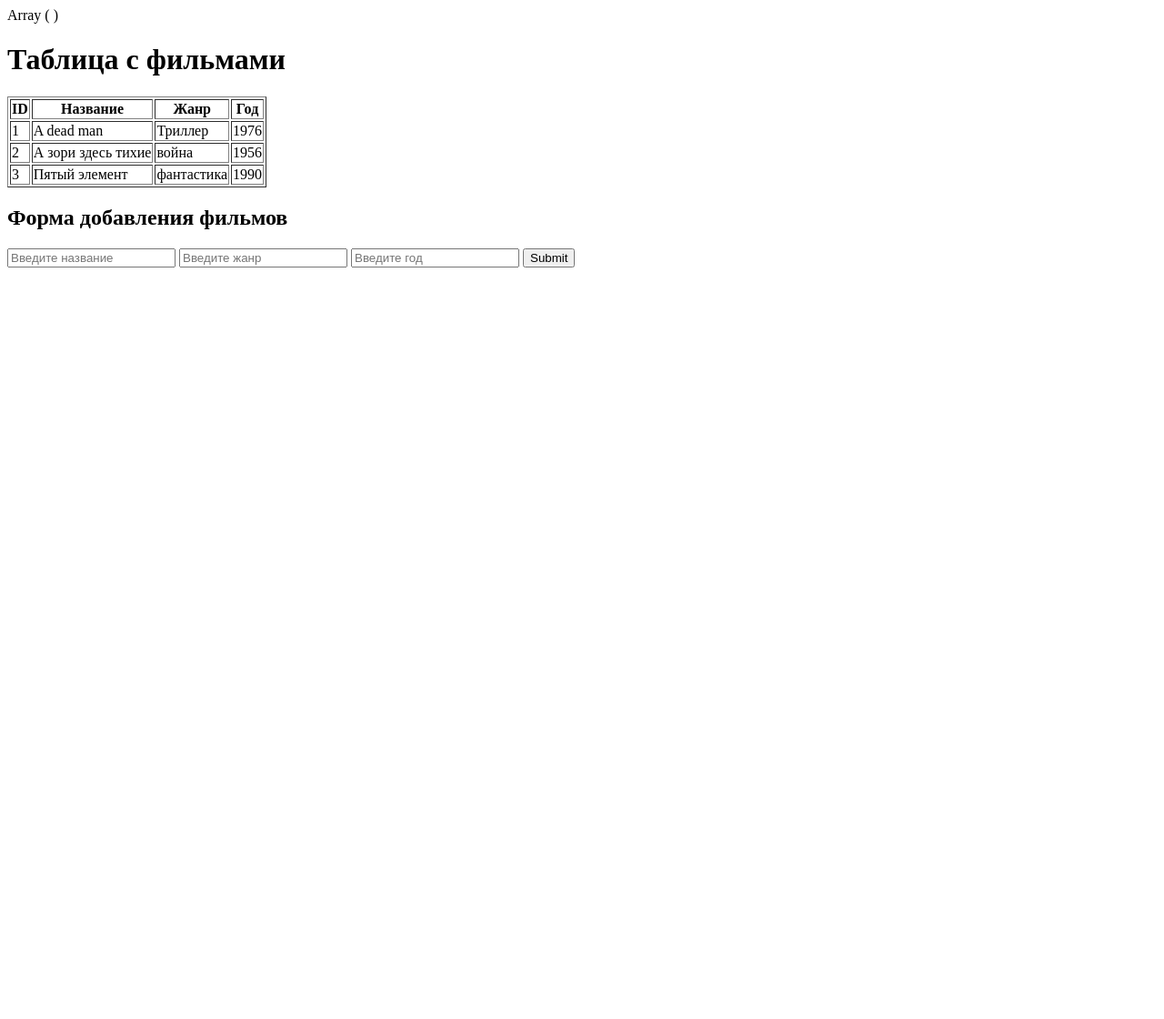
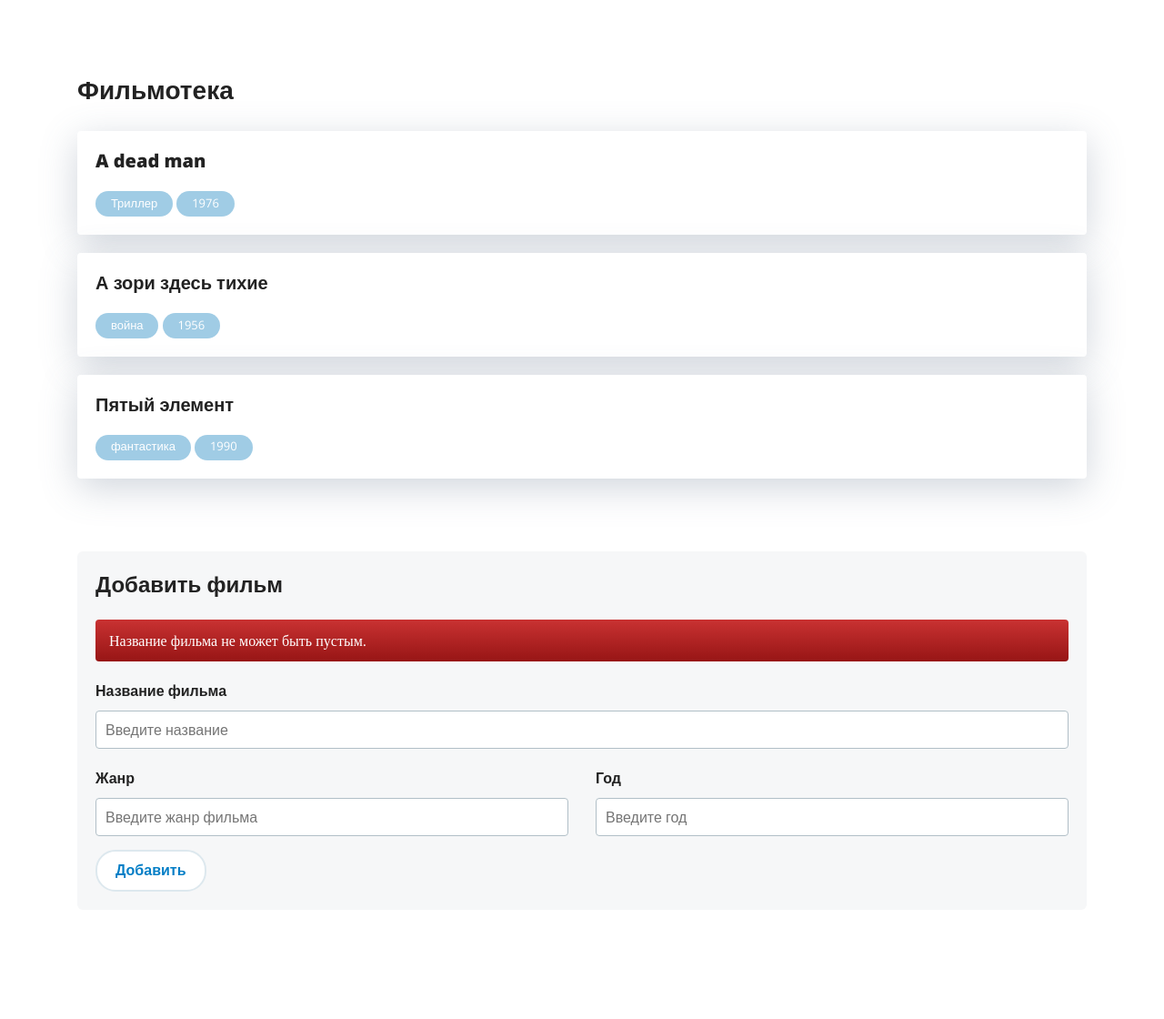
Before and after one commit to anatoliy19/WD04-filmoteka-andreev, a PHP site: page / in a window 1280 px wide. Shown: the whole page at 91% size. Before the commit the page ends 294 px from the top, so only its background shows below. Run offline with PHP 8.4, Linux system fonts and the light colour scheme; data comes from the database, SQL or seed files in the repository; some libraries are stand-ins or nearby versions.

Commit message:
на основе заготовки

```diff
--- a/index.php
+++ b/index.php
@@ -1,21 +1,38 @@
+<!-- Разные миксины по одному, которые понадобятся. Для логотипа, бейджа, и т.д.-->
+<!DOCTYPE html>
+<html lang="ru">
+
+<head>
+	<meta charset="UTF-8" />
+	<title>Анатолий Андреев - Фильмотека</title>
+	<!--[if IE]><meta http-equiv="X-UA-Compatible" content="IE=edge"/><![endif]-->
+	<meta name="keywords" content="" />
+	<meta name="description" content="" /><!-- build:cssVendor css/vendor.css -->
+	<link rel="stylesheet" href="libs/normalize-css/normalize.css" />
+	<link rel="stylesheet" href="libs/bootstrap-4-grid/grid.min.css" />
+	<link rel="stylesheet" href="libs/jquery-custom-scrollbar/jquery.custom-scrollbar.css" /><!-- endbuild -->
+	<!-- build:cssCustom css/main.css -->
+	<link rel="stylesheet" href="./css/main.css" /><!-- endbuild -->
+	<link href="https://fonts.googleapis.com/css?family=Open+Sans:400,600,700,800&amp;subset=cyrillic-ext" rel="stylesheet">
+	<!--[if lt IE 9]><script src="http://cdnjs.cloudflare.com/ajax/libs/html5shiv/3.7.2/html5shiv.min.js"></script><![endif]-->
+</head>
+
 <?php
-
-
 $link = mysqli_connect('localhost','root','','WD04-filmoteka-andreev');
-
-
-
 if (mysqli_connect_error()){
-
-
 	die("ошибка подключения к базе данных");
 }
 
+$query = "SELECT * From movies";
+$movies = array();
+if ($result = mysqli_query($link,$query)){
+    while ($row = mysqli_fetch_array($result)){
+    		$movies[] = $row;
+    }
+}
+
 //добавить фильмы в БД
-	print_r($_POST);
-
 	if ( array_key_exists('add-movie', $_POST)){
-
 		if ( $_POST['name'] == ''){
 			echo "<p>Надо ввести название</p>";
 		}
@@ -30,74 +47,54 @@ if (mysqli_connect_error()){
 			'".mysqli_real_escape_string($link, $_POST['kind'])."',
 			'".mysqli_real_escape_string($link, $_POST['year'])."' )";
 
-
 			if ( mysqli_query($link, $query) ){
-
 				echo "<p>Фильм был добавлен</p>";
 			} else {
-
 				echo "<p>Фильм не был добавлен</p>";
 			}
 		}
 	}
+?>
+<body class="index-page">
+	<div class="container user-content section-page">
+		<div class="title-1">Фильмотека</div>
 
-$query = "SELECT * From movies";
-
-$movies = array();
-
-if ($result = mysqli_query($link,$query)){
+<?php
+  foreach ($movies as $key => $value) {
+  ?>
+		<div class="card mb-20">
+			<h4 class="title-4"><?php echo $movies[$key]['name'] ?></h4>
+			<div class="badge"><?php echo $movies[$key]['kind'] ?></div>
+			<div class="badge"><?php echo $movies[$key]['year'] ?></div>
+		</div>
+<?php
+  }
+  ?>
 
 
-    while ($row = mysqli_fetch_array($result)){
-    		$movies[] = $row;
-    }
-}
+		<div class="panel-holder mt-80 mb-40">
+			<div class="title-3 mt-0">Добавить фильм</div>
+			<form action="index.php" method="POST">
+				<div class="notify notify--error mb-20">Название фильма не может быть пустым.</div>
+				<div class="form-group"><label class="label">Название фильма<input class="input" name="name" type="text" placeholder="Введите название" /></label></div>
+				<div class="row">
+					<div class="col">
+						<div class="form-group"><label class="label">Жанр<input class="input" name="kind" type="text" placeholder="Введите жанр фильма" /></label></div>
+					</div>
+					<div class="col">
+						<div class="form-group"><label class="label">Год<input class="input" name="year" type="text" placeholder="Введите год" /></label></div>
+					</div>
+				</div><input class="button" type="submit" name="add-movie" value="Добавить" />
+			</form>
+		</div>
+	</div><!-- build:jsLibs js/libs.js -->
+	<script src="libs/jquery/jquery.min.js"></script><!-- endbuild -->
+	<!-- build:jsVendor js/vendor.js -->
+	<script src="libs/jquery-custom-scrollbar/jquery.custom-scrollbar.js"></script>
+	<script async defer src="https://maps.googleapis.com/maps/api/js?key=AIzaSyAIr67yxxPmnF-xb4JVokCVGgLbPtuqxiA"></script><!-- endbuild -->
+	<!-- build:jsMain js/main.js -->
+	<script src="js/main.js"></script><!-- endbuild -->
+	<script defer="defer" src="https://use.fontawesome.com/releases/v5.0.6/js/all.js"></script>
+</body>
 
-
-
-
-?>
-
-
-
-    <h1> Таблица с фильмами</h1>
-
-		<table border="1">
-
-    		<thead>
-    			<tr>
-    				<th>ID</th>
-    				<th>Название</th>
-    				<th>Жанр</th>
-    				<th>Год</th>
-    			</tr>
-    		</thead>
-    		<tbody>
-
-    			<?php
-
-    			foreach ($movies as $key => $value) {
-    			?>
-    				<tr>
-
-    				<td><?php echo $movies[$key]['id'] ?></td>
-    				<td><?php echo $movies[$key]['name'] ?></td>
-    				<td><?php echo $movies[$key]['kind'] ?></td>
-    				<td><?php echo $movies[$key]['year'] ?></td>
-    				</tr>
-    		<?php
-    			}
-
-    		?>
-	   		</tbody>
-    	</table>
-
-     <h2>Форма добавления фильмов</h2>
-
-     <form action="index.php" method="POST">
-
-     	<input type="text" placeholder="Введите название" name="name">
-     	<input type="text" placeholder="Введите жанр" name="kind">
-     	<input type="password" placeholder="Введите год" name="year">
-     	<input type="submit" placeholder="Добавить фильм" name="add-movie">
-     </form>
+</html>
```
